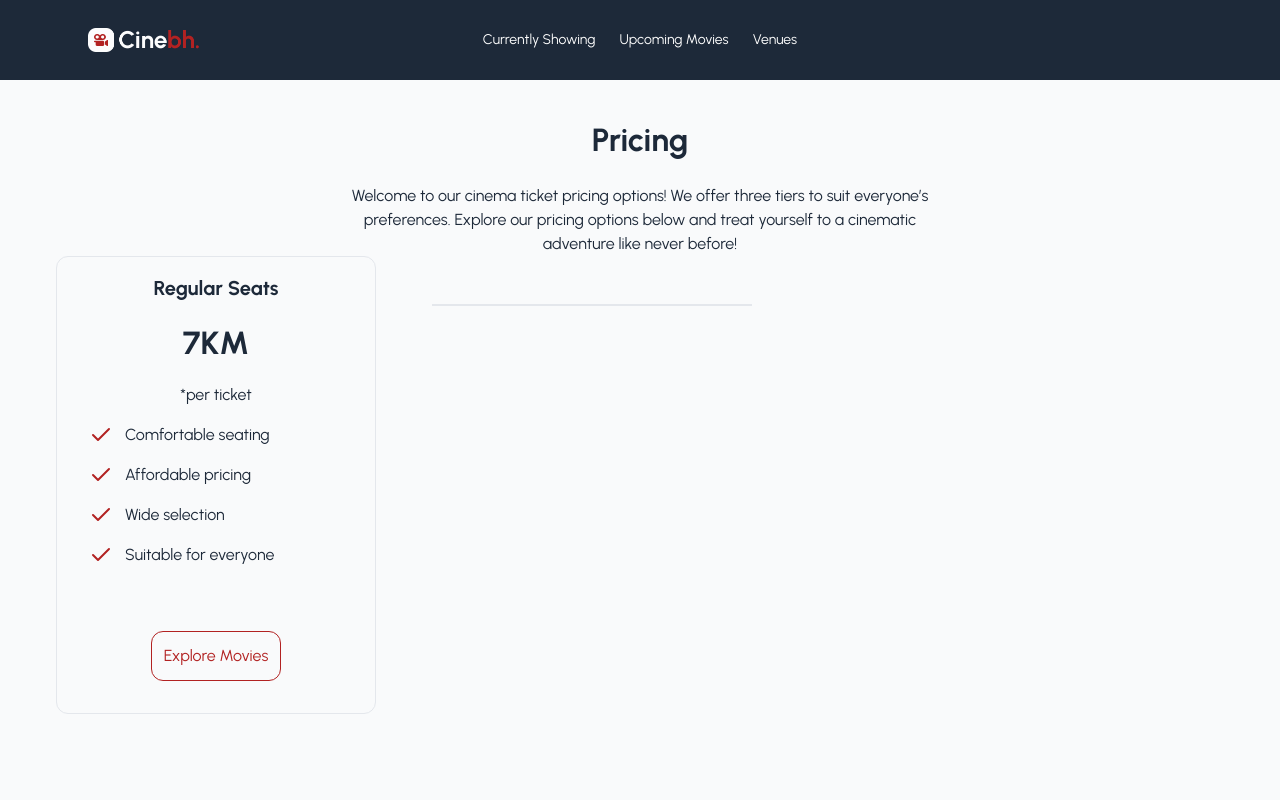
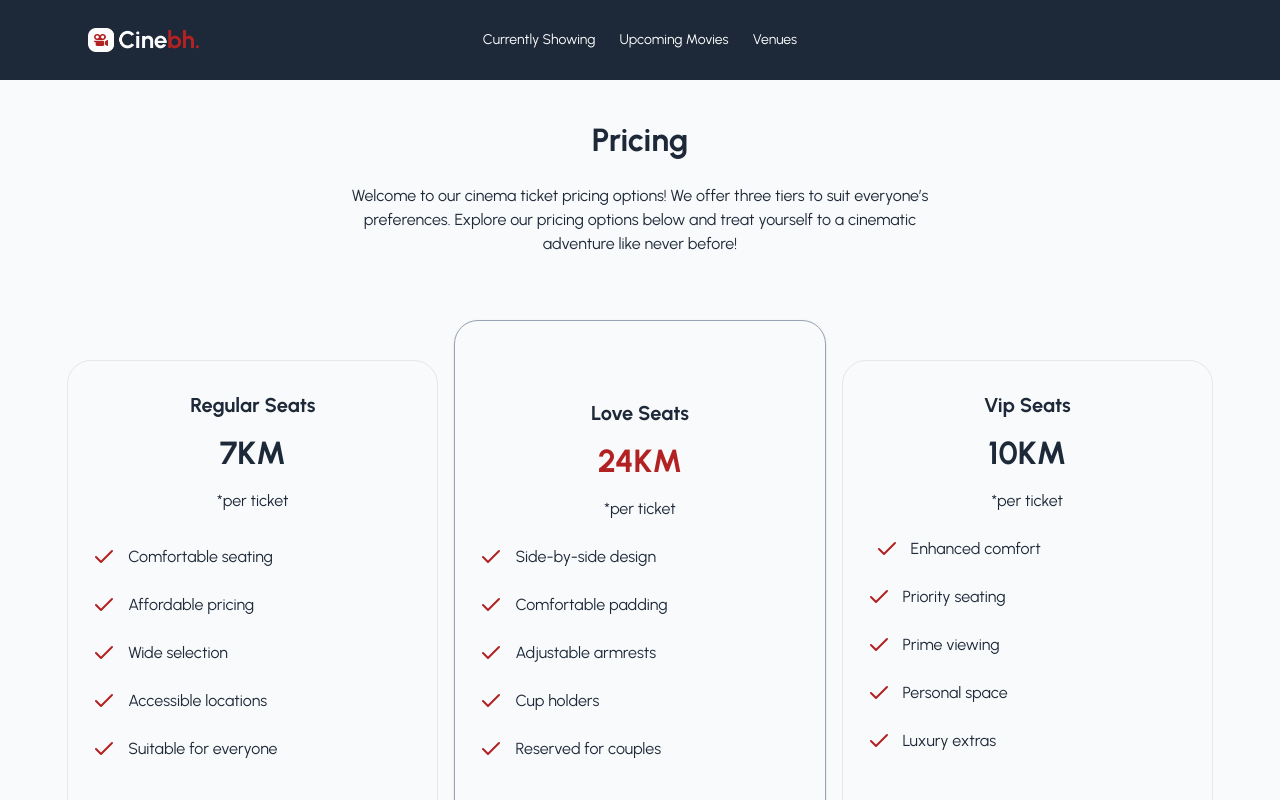
Before and after one commit to EdahZdralovic/CinemaBH-frontend, a React (Vite) app in the folder frontend/: page /tickets in a window 1280 px wide. Shown: the top 800 px of the page. Built offline with nearby package versions, Linux system fonts and the light colour scheme.

Commit message:
fix responsability and clean code

```diff
--- a/frontend/src/App.tsx
+++ b/frontend/src/App.tsx
@@ -1,3 +1,5 @@
+import React from "react"
+
 import MainLayout from "./layout/MainLayout";
 import AppRoutes from "./routes/AppRoutes";
 
--- a/frontend/src/layout/MainLayout.tsx
+++ b/frontend/src/layout/MainLayout.tsx
@@ -1,3 +1,4 @@
+import React from "react"
 import type { ReactNode } from "react";
 
 import Navbar from "../components/Navbar";
--- a/frontend/src/pages/About/about.tsx
+++ b/frontend/src/pages/About/about.tsx
@@ -1,3 +1,5 @@
+import React from "react"
+
 export default function AboutUs() {
     return (
         <section className="pt-31 pb-16 bg-white text-[#1D2939]">
--- a/frontend/src/pages/Tickets/tickets.tsx
+++ b/frontend/src/pages/Tickets/tickets.tsx
@@ -1,46 +1,82 @@
-import { Check } from "lucide-react";
+import React from "react"
+
+import {Check} from "lucide-react";
 
 export default function Tickets() {
     return (
-        <section className="realtive pt-10 text-[#1D2939] container-md ">
+        <section className="realtive pt-10 leading-[24px] tracking-[0.5%] text-[#1D2939] container-md ">
             <div className="grid grid-cols-1 items-center justify-center">
                 <h4 className=" text-[32px] font-bold text-center tracking-[-0.25%] leading-[40px] ">Pricing</h4>
-                <div className="text-center">
-                    <p><br />Welcome to our cinema ticket pricing options! We offer three tiers to suit everyone’s<br />
+                <div className="text-center pr-6 pl-6">
+                    <p><br/>Welcome to our cinema ticket pricing options! We offer three tiers to suit everyone’s<br/>
                         preferences.
-                        Explore our pricing options below and treat yourself to a cinematic<br /> adventure like never before!
+                        Explore our pricing options below and treat yourself to a cinematic<br/> adventure like never
+                        before!
                     </p>
                 </div>
-
             </div>
-            <div className="flex flex-wrap gap-2 mb-20">
-                <div className="text-center border rounded-xl border-[#E4E7EC] w-3/12 h-2/3 md:mb-12 md:ml-14 pb-8">
-                    <h6 className="pt-4 font-bold text-[20px]">Regular Seats</h6>
-                    <h4 className="pt-4 font-bold text-[32px]">7KM</h4>
-                    <p className="pt-4 font-light text-[16px]">*per ticket</p>
-                    <span className="flex  pt-4 font-light text-[16px] text-left pl-8 gap-3">
-                        <Check className="text-[#B22222] text-left " />Comfortable seating <br /></span>
-                    <span className="flex  pt-4 font-light text-[16px] text-left pl-8 gap-3">
-                        <Check className="text-[#B22222] text-left " />Affordable pricing <br /></span>
-                    <span className="flex  pt-4 font-light text-[16px] text-left pl-8 gap-3">
-                        <Check className="text-[#B22222] text-left " />Wide selection <br /></span>
-                    <span className="flex  pt-4 font-light text-[16px] text-left pl-8 gap-3">
-                        <Check className="text-[#B22222] text-left " />Suitable for everyone <br /></span>
-                    <button className= "mt-16 p-3 border rounded-xl border-[#B22222] text-[#B22222] ">
-                     Explore Movies
+            <div className="flex md:flex-row flex-col justify-center md:items-stretch items-center gap-4 md:mt-16 mt-6">
+                <div
+                    className="relative text-center border rounded-3xl border-[#E4E7EC] md:w-[29%] w-10/12 md:mt-10 mb-8 md:mb-24 pb-8 md:min-h-[520px]">
+                    <h6 className="pt-8 font-bold text-[20px]">Regular Seats</h6>
+                    <h4 className="pt-6 font-bold text-[32px]">7KM </h4>
+                    <p className="pt-6 font-light text-[16px]">*per ticket</p>
+                    <span className="flex  pt-8 text-[16px] text-left pl-6 gap-3">
+                        <Check className="text-[#B22222] text-left "/>Comfortable seating <br/></span>
+                    <span className="flex  pt-6 text-[16px] text-left pl-6 gap-3">
+                        <Check className="text-[#B22222] text-left "/>Affordable pricing <br/></span>
+                    <span className="flex  pt-6 text-[16px] text-left pl-6 gap-3">
+                        <Check className="text-[#B22222] text-left "/>Wide selection <br/></span>
+                    <span className="flex  pt-6 text-[16px] text-left pl-6 gap-3">
+                        <Check className="text-[#B22222] text-left "/>Accessible locations<br/></span>
+                    <span className="flex  pt-6 text-[16px] text-left pl-6 gap-3">
+                        <Check className="text-[#B22222] text-left "/>Suitable for everyone <br/></span>
+                    <button
+                        className="mt-[68px] p-3 border rounded-xl border-[#B22222] text-[#B22222] hover:bg-[#B22222] hover:text-white">
+                        Explore Movies
                     </button>
-
                 </div>
-                <div className="text-center border rounded- border-[#E4E7EC] w-3/12 h-2/3 md:m-12 ">
-
+                <div
+                    className="relative text-center border shadow rounded-3xl border-[#98A2B3] md:mt-0 md:w-[29%] w-10/12 mb-8 md:mb-14 pb-8 pt-12 md:min-h-[536px]">
+                    <h6 className="pt-8 font-bold  text-[20px]">Love Seats</h6>
+                    <h4 className="pt-6 font-bold text-[#B22222] text-[32px]">24KM</h4>
+                    <p className="pt-6 font-light text-[16px]">*per ticket</p>
+                    <span className="flex  pt-6 font-light text-[16px] text-left pl-6 gap-3">
+                        <Check className="text-[#B22222] text-left "/>Side-by-side design <br/></span>
+                    <span className="flex  pt-6 font-light text-[16px] text-left pl-6 gap-3">
+                        <Check className="text-[#B22222] text-left "/>Comfortable padding <br/></span>
+                    <span className="flex  pt-6 font-light text-[16px] text-left pl-6 gap-3">
+                        <Check className="text-[#B22222] text-left "/>Adjustable armrests <br/></span>
+                    <span className="flex  pt-6 font-light text-[16px] text-left pl-6 gap-3">
+                        <Check className="text-[#B22222] text-left "/>Cup holders<br/></span>
+                    <span className="flex  pt-6 font-light text-[16px] text-left pl-6 gap-3">
+                        <Check className="text-[#B22222] text-left "/>Reserved for couples<br/></span>
+                    <button
+                        className="mt-[68px] p-3 border rounded-xl border-[#B22222] text-[#B22222] hover:bg-[#B22222] hover:text-white">
+                        Explore Movies
+                    </button>
                 </div>
-                <div className="">
-
+                <div
+                    className="relative text-center border rounded-3xl border-[#E4E7EC] md:w-[29%] w-10/12 md:mt-10 mb-8 md:mb-24 pb-8 md:min-h-[520px]">
+                    <h6 className="pt-8 font-bold text-[20px]">Vip Seats</h6>
+                    <h4 className="pt-6 font-bold text-[32px]">10KM</h4>
+                    <p className="pt-6 font-light text-[16px]">*per ticket</p>
+                    <span className="flex  pt-6 text-left pl-8 gap-3">
+                        <Check className="text-[#B22222] text-left "/>Enhanced comfort <br/></span>
+                    <span className="flex  pt-6  text-[16px] text-left pl-6 gap-3">
+                        <Check className="text-[#B22222] text-left "/>Priority seating <br/></span>
+                    <span className="flex  pt-6 text-[16px] text-left pl-6 gap-3">
+                        <Check className="text-[#B22222] text-left "/>Prime viewing <br/></span>
+                    <span className="flex  pt-6 text-[16px] text-left pl-6 gap-3">
+                        <Check className="text-[#B22222] text-left "/>Personal space <br/></span>
+                    <span className="flex  pt-6  text-[16px] text-left pl-6 gap-3">
+                        <Check className="text-[#B22222] text-left "/>Luxury extras <br/></span>
+                    <button
+                        className="mt-[68px] p-3 border rounded-xl border-[#B22222] text-[#B22222] hover:bg-[#B22222] hover:text-white">
+                        Explore Movies
+                    </button>
                 </div>
-
             </div>
-
-
         </section>
     );
 }
--- a/frontend/src/routes/AppRoutes.tsx
+++ b/frontend/src/routes/AppRoutes.tsx
@@ -1,3 +1,4 @@
+import React from "react"
 import { Routes, Route } from "react-router-dom";
 
 import Home from "../pages/Home/home";
```
